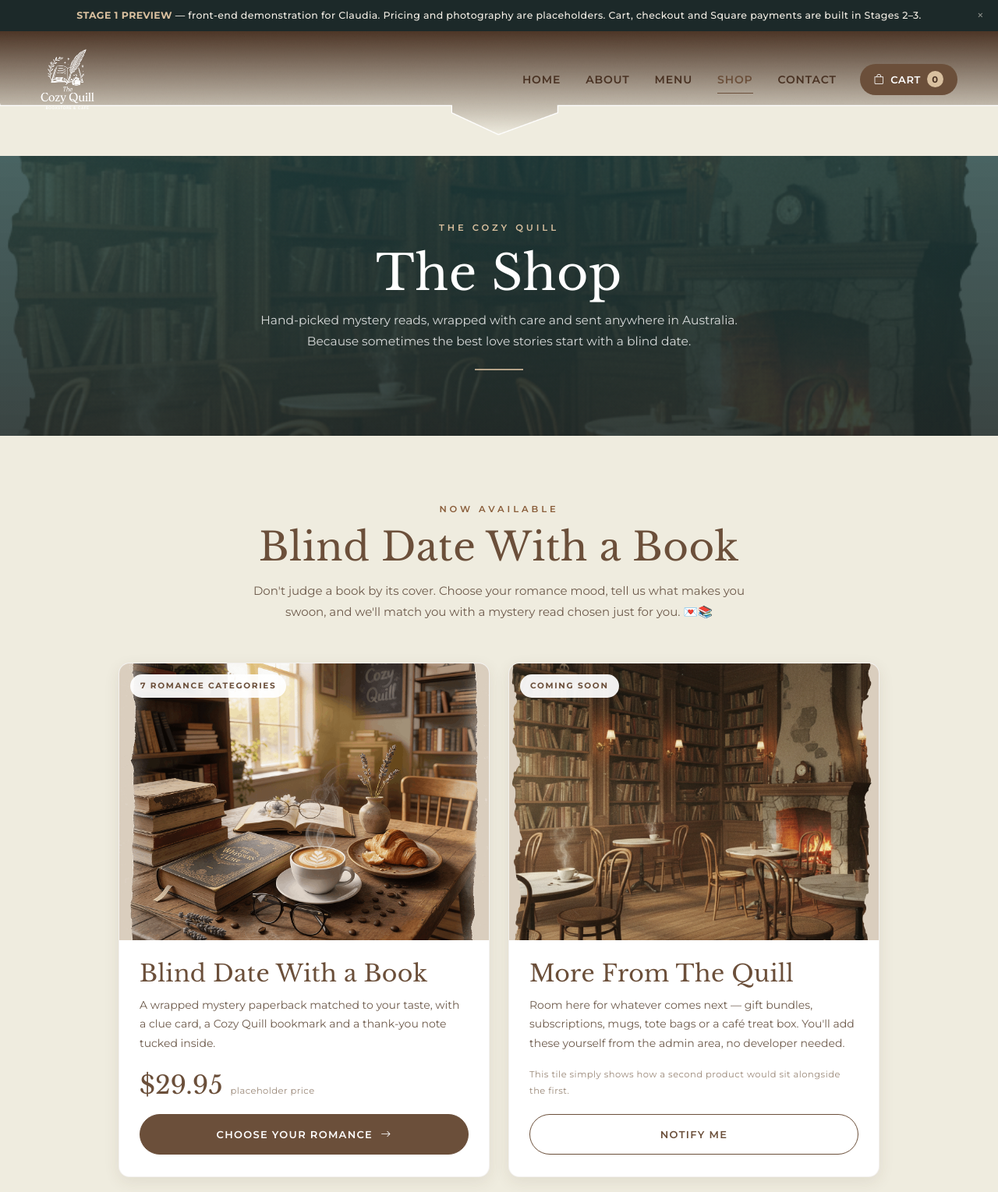
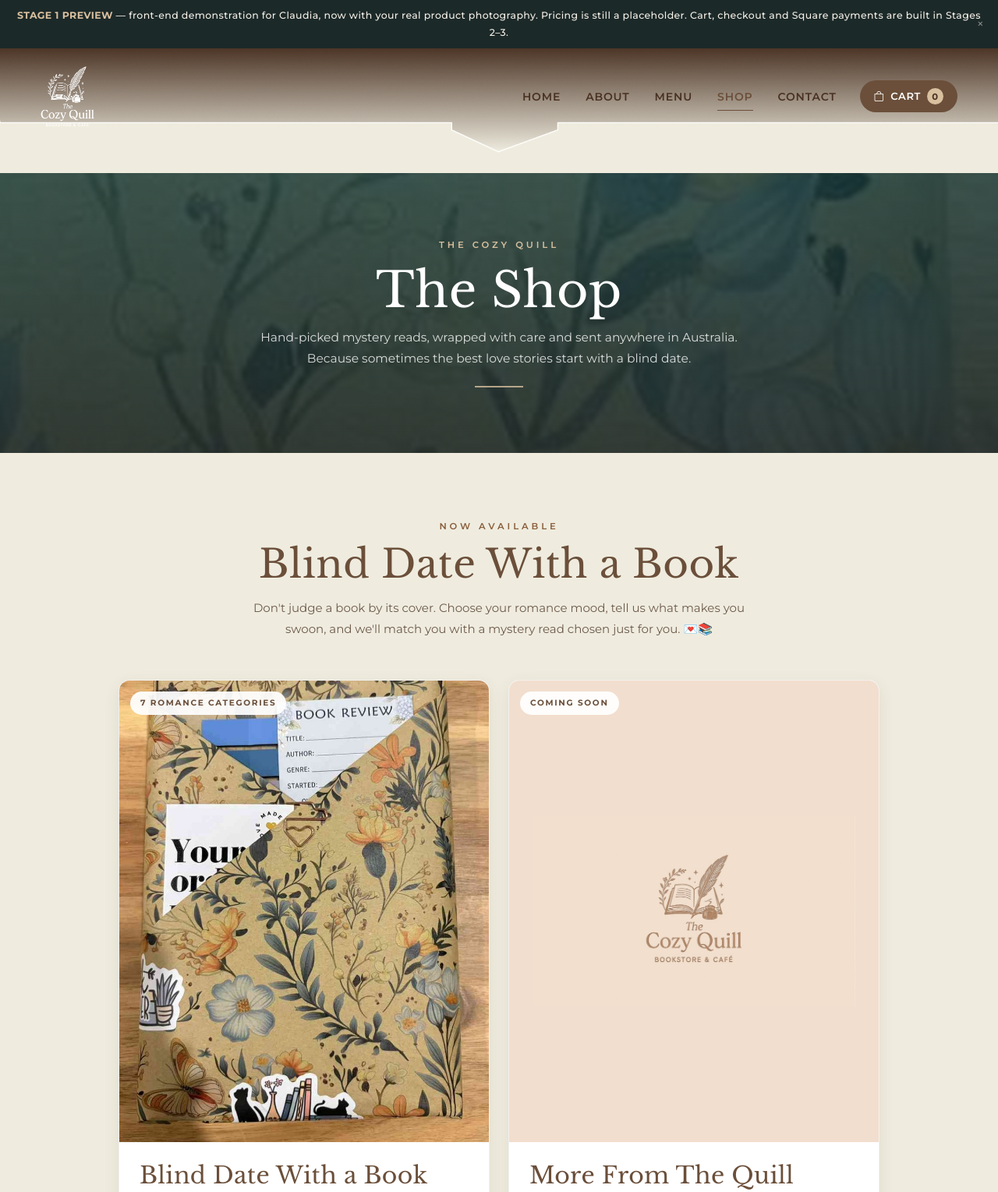
Before and after one commit to anirudhatalmale6-alt/cozyquill-shop-preview, a plain HTML site: page index.html in a window 1280 px wide. Shown: the top 1529 px of the page at 78% size. Drawn offline with nearby package versions, Linux system fonts and the light colour scheme; some packages are replaced by stand-ins of ours; a script that the page names is missing.

Commit message:
Stage 1 update: real Cozy Quill parcel photography, brand card, 4:5 gallery

```diff
--- a/assets/css/shop.css
+++ b/assets/css/shop.css
@@ -16,6 +16,7 @@
     --teal-dark:    #1C2929;
     --olive:        #545F41;
     --cream:        #efecdf;
+    --blush:        #F2DECE;   /* background of the brand/business card artwork */
     --white:        #ffffff;
 
     --serif: 'Baskerville Old Face', 'Libre Baskerville', Baskerville, Georgia, serif;
@@ -150,8 +151,9 @@ header.main_header .nav-link.active { color: var(--brown) !important; }
 /* ---------- Page banner ------------------------------------------------- */
 
 .page_banner {
-    background: linear-gradient(rgba(26, 61, 63, .78), rgba(28, 41, 41, .86)),
-                url('../images/1770752832_sec_4.png') center/cover no-repeat;
+    /* the actual Blind Date wrapping paper, dimmed, as the shop banner texture */
+    background: linear-gradient(rgba(26, 61, 63, .82), rgba(28, 41, 41, .88)),
+                url('../images/bd_wrap.jpg') center/cover no-repeat;
     text-align: center;
     padding: 78px 0 84px;
     color: var(--white);
@@ -222,9 +224,13 @@ header.main_header .nav-link.active { color: var(--brown) !important; }
 .product_card_media {
     position: relative;
     background: var(--tan-soft);
-    aspect-ratio: 4 / 3;
+    aspect-ratio: 4 / 5;
     overflow: hidden;
 }
+/* for artwork that must not be cropped (the brand card) */
+.product_card_media.contain_media { background: var(--blush); }
+.product_card_media.contain_media img { object-fit: contain; padding: 30px; }
+.product_card:hover .contain_media img { transform: none; }
 .product_card_media img {
     width: 100%; height: 100%;
     object-fit: cover;
@@ -342,7 +348,7 @@ header.main_header .nav-link.active { color: var(--brown) !important; }
     border-radius: var(--radius);
     overflow: hidden;
     background: var(--tan-soft);
-    aspect-ratio: 1 / 1;
+    aspect-ratio: 4 / 5;
     box-shadow: var(--shadow-sm);
 }
 .gallery_main img { width: 100%; height: 100%; object-fit: cover; }
--- a/index.html
+++ b/index.html
@@ -15,7 +15,7 @@
 <body>
 
 <div class="demo_bar" id="demoBar">
-    <strong>STAGE 1 PREVIEW</strong> — front-end demonstration for Claudia. Pricing and photography are placeholders. Cart, checkout and Square payments are built in Stages 2–3.
+    <strong>STAGE 1 PREVIEW</strong> — front-end demonstration for Claudia, now with your real product photography. Pricing is still a placeholder. Cart, checkout and Square payments are built in Stages 2–3.
     <button type="button" onclick="document.getElementById('demoBar').remove()" aria-label="Dismiss">&times;</button>
 </div>
 
@@ -71,7 +71,7 @@
                 <a href="product.html" class="d-block h-100">
                     <div class="product_card">
                         <div class="product_card_media">
-                            <img src="assets/images/1770758631_cont_img.png" alt="Blind Date With a Book">
+                            <img src="assets/images/bd_hero.jpg" alt="A wrapped Blind Date With a Book parcel">
                             <span class="card_tag">7 Romance Categories</span>
                         </div>
                         <div class="product_card_body">
@@ -89,8 +89,8 @@
 
             <div class="col-lg-5 col-md-7">
                 <div class="product_card">
-                    <div class="product_card_media">
-                        <img src="assets/images/1770752832_sec_4.png" alt="Coming soon">
+                    <div class="product_card_media contain_media">
+                        <img src="assets/images/brand_card.jpg" alt="The Cozy Quill">
                         <span class="card_tag">Coming Soon</span>
                     </div>
                     <div class="product_card_body">
```
Also changed, not shown: product.html (+8 -8 lines), assets/images/bd_full.jpg (added), assets/images/bd_hero.jpg (added), assets/images/bd_order_card.jpg (added), assets/images/bd_review_card.jpg (added), assets/images/bd_sticker.jpg (added), assets/images/bd_wrap.jpg (added), assets/images/brand_card.jpg (added), assets/images/brand_mark.jpg (added).
